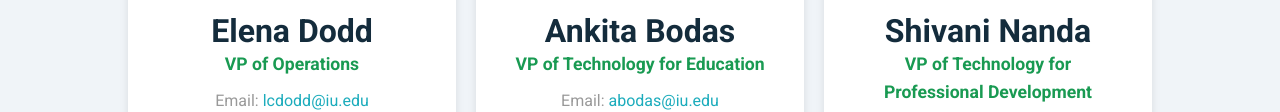
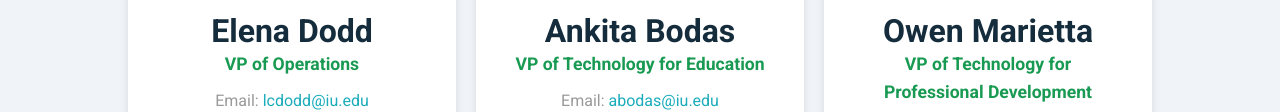
Before and after one commit to DV-at-IU/dv-at-iu.github.com, a plain HTML site: page team.html in a window 1280 px wide. Shown: the part 1499-1611 px from the top of the page. Drawn offline with Linux system fonts and the light colour scheme.

Commit message:
Update team.html

```diff
--- a/team.html
+++ b/team.html
@@ -360,7 +360,7 @@
         </div>
         <div class="card vp-techprodev">
             <img src="owen.png" alt="Owen Marietta">
-            <h2>Shivani Nanda</h2>
+            <h2>Owen Marietta</h2>
             <p class="role">VP of Technology for Professional Development</p>
             <p class="email">Email: <a href="mailto:omariett@iu.edu">omariett@iu.edu</a></p>
             <p class="linkedin"><a href="https://www.linkedin.com/in/owen-marietta/" target="_blank"><img src="linkedin_logo.png" alt="LinkedIn"></a></p>
```
